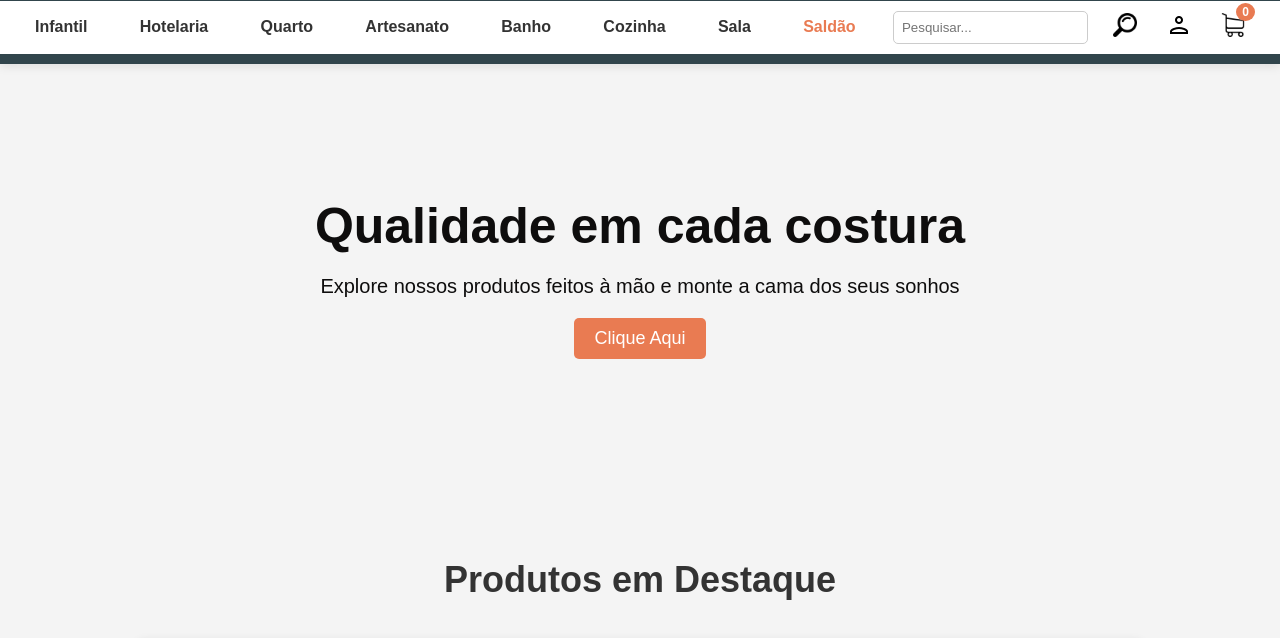
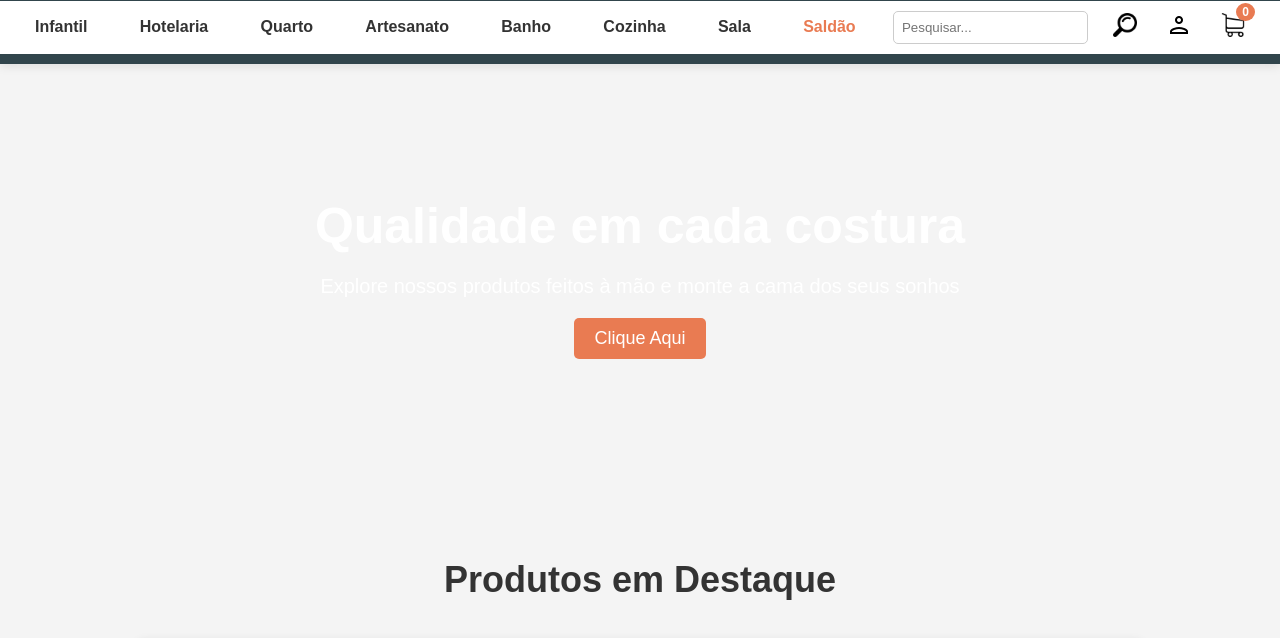
Before and after one commit to beatrizamim/home_4_you, a plain HTML site: page index.html in a window 1280 px wide. Shown: the part 148-786 px from the top of the page. Drawn offline with Linux system fonts and the light colour scheme.

Commit message:
Update styles.css

```diff
--- a/styles.css
+++ b/styles.css
@@ -75,7 +75,7 @@ nav a.highlight {
     background-image: url('path-to-your-hero-image.jpg');
     background-size: cover;
     background-position: center;
-    color: rgb(14, 13, 13);
+    color: white;
     padding: 100px 0;
     text-align: center;
 }
```
